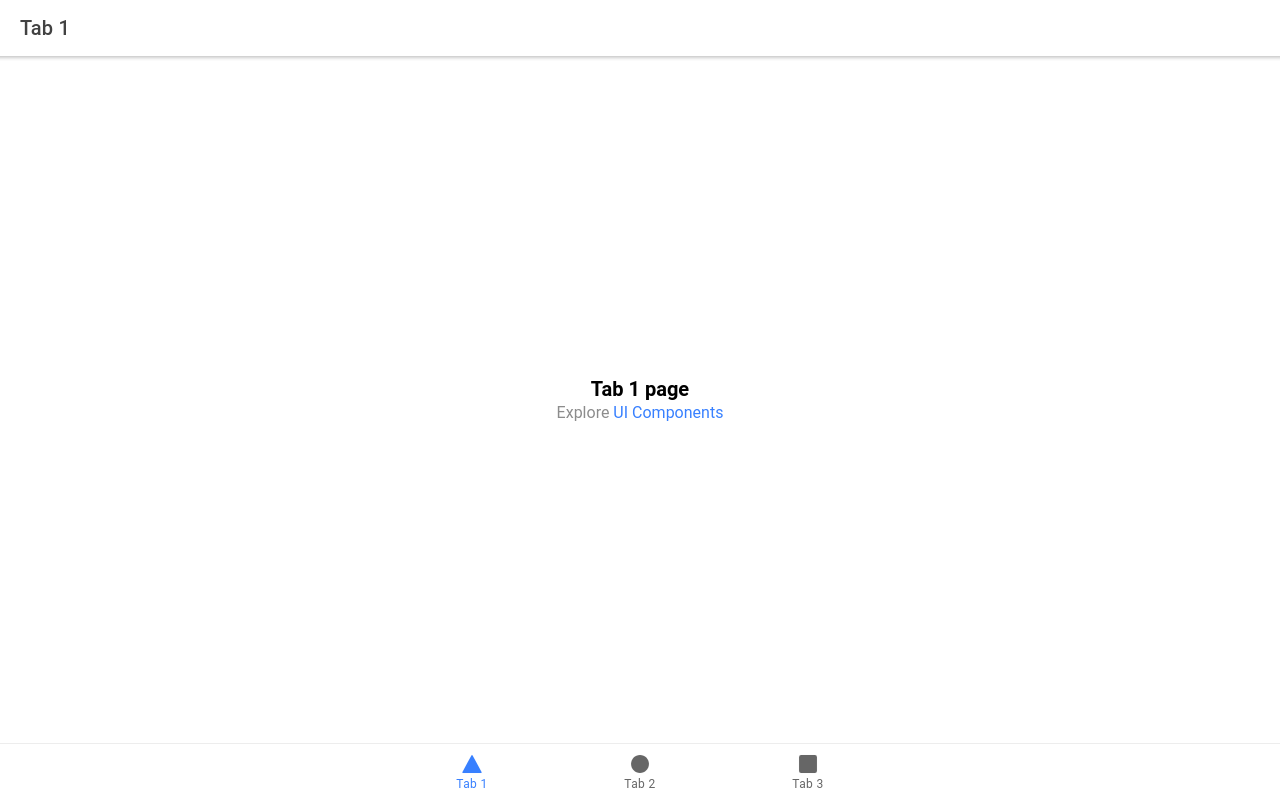
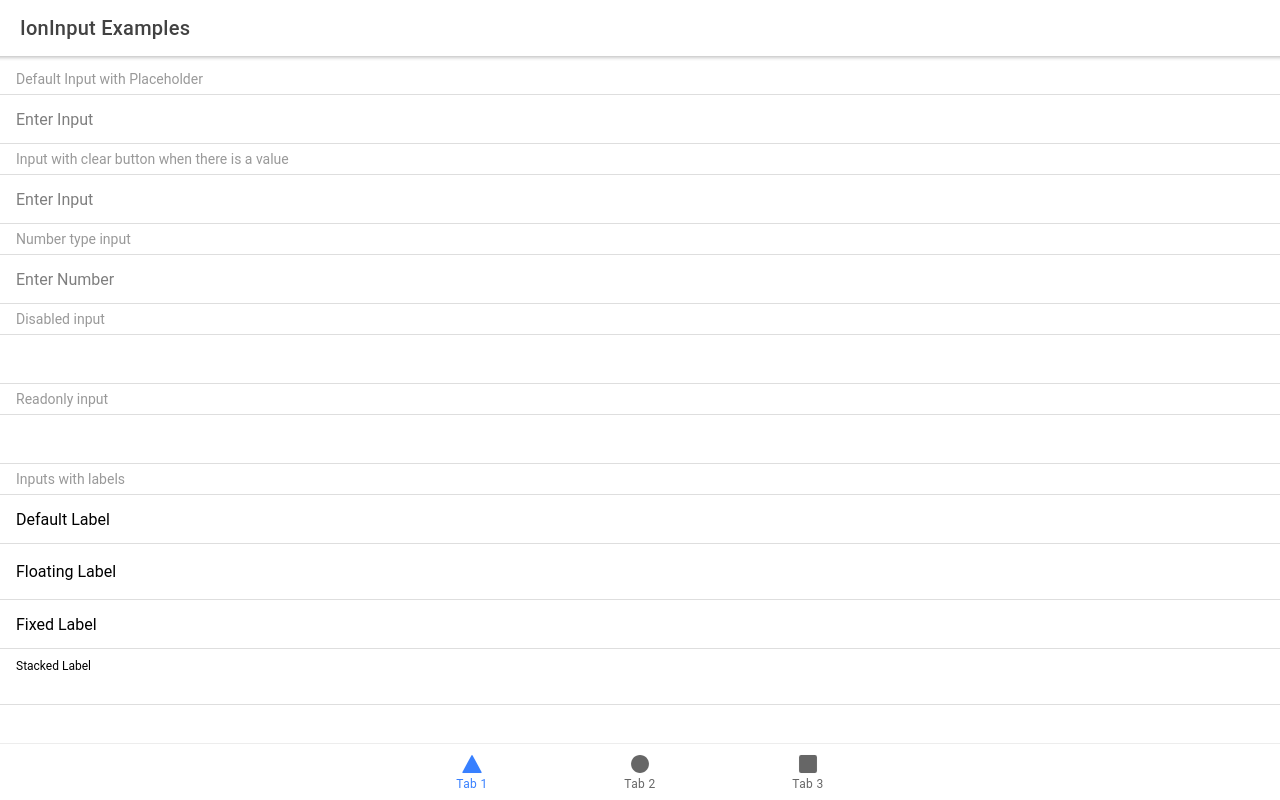
Before and after one commit to 6Gawd/WhatsForDinner, a React (Create React App) app: page /tab2 in a window 1280 px wide. Both pictures are taken after a click on the tab "Tab 1". Built offline with nearby package versions, Linux system fonts and the light colour scheme.

Commit message:
Fix- Working on delete button styling

```diff
--- a/src/components/ExploreContainer.tsx
+++ b/src/components/ExploreContainer.tsx
@@ -9,7 +9,16 @@ const ExploreContainer: React.FC<ContainerProps> = ({ name }) => {
   return (
     <div className="container">
       <strong>{name}</strong>
-      <p>Explore <a target="_blank" rel="noopener noreferrer" href="https://ionicframework.com/docs/components">UI Components</a></p>
+      <p>
+        Explore ALL THE BLESSINGS FROM THE GODS
+        <a
+          target="_blank"
+          rel="noopener noreferrer"
+          href="https://ionicframework.com/docs/components"
+        >
+          UI Components
+        </a>
+      </p>
     </div>
   );
 };
--- a/src/pages/Tab1.tsx
+++ b/src/pages/Tab1.tsx
@@ -1,25 +1,119 @@
-import React from 'react';
-import { IonContent, IonHeader, IonPage, IonTitle, IonToolbar } from '@ionic/react';
-import ExploreContainer from '../components/ExploreContainer';
-import './Tab1.css';
+// import React from 'react';
+// import {
+//   IonContent,
+//   IonHeader,
+//   IonPage,
+//   IonTitle,
+//   IonToolbar
+// } from '@ionic/react';
+// import ExploreContainer from '../components/ExploreContainer';
+// import './Tab1.css';
 
-const Tab1: React.FC = () => {
+// const Tab1: React.FC = () => {
+//   return (
+//     <IonPage>
+//       <IonHeader>
+//         <IonToolbar>
+//           <IonTitle>Ingredients</IonTitle>
+//         </IonToolbar>
+//       </IonHeader>
+//       <IonContent>
+//         <IonHeader collapse="condense">
+//           <IonToolbar>
+//             <IonTitle size="large">Tab 1</IonTitle>
+//           </IonToolbar>
+//         </IonHeader>
+//         <ExploreContainer name="Tab 1 page" />
+//       </IonContent>
+//     </IonPage>
+//   );
+// };
+
+// export default Tab1;
+
+import React, { useState } from 'react';
+import {
+  IonList,
+  IonItem,
+  IonLabel,
+  IonInput,
+  IonToggle,
+  IonRadio,
+  IonCheckbox,
+  IonItemSliding,
+  IonItemOption,
+  IonItemOptions,
+  IonContent,
+  IonItemDivider,
+  IonFabButton,
+  IonButton
+} from '@ionic/react';
+import { truncate } from 'fs';
+
+export const Tab1: React.FC = () => {
+  const [text, setText] = useState<string>();
+  const [number, setNumber] = useState<number>();
+  const [ingredients, setIngredients] = useState<Array<string>>([
+    'apples',
+    'peanut butter'
+  ]);
+
+  const submit = () => {
+    if (text) {
+      setIngredients([...ingredients, text]);
+      setText('');
+    }
+  };
+
+  const removeItem = (food: string) => {
+    const newIngredients = ingredients.filter(elem => elem !== food);
+    setIngredients(newIngredients);
+  };
+
   return (
-    <IonPage>
-      <IonHeader>
-        <IonToolbar>
-          <IonTitle>Tab 1</IonTitle>
-        </IonToolbar>
-      </IonHeader>
-      <IonContent>
-        <IonHeader collapse="condense">
-          <IonToolbar>
-            <IonTitle size="large">Tab 1</IonTitle>
-          </IonToolbar>
-        </IonHeader>
-        <ExploreContainer name="Tab 1 page" />
-      </IonContent>
-    </IonPage>
+    <IonContent>
+      <IonList>
+        {ingredients.map(food => (
+          <IonItemSliding key={food}>
+            <IonItem>
+              <IonLabel>{food}</IonLabel>
+              <IonCheckbox slot="start" />
+            </IonItem>
+            <IonItemOptions side="end">
+              <button color="danger" onClick={() => removeItem(food)}>
+                <span class="button-inner">
+                  <ion-icon
+                    name="trash"
+                    role="img"
+                    class="icon icon-ios ion-ios-trash"
+                    aria-label="trash"
+                  ></ion-icon>
+                  Delete
+                </span>
+              </button>
+            </IonItemOptions>
+          </IonItemSliding>
+        ))}
+      </IonList>
+      <IonItemDivider>Default Input with Placeholder</IonItemDivider>
+      <form
+        onSubmit={e => {
+          e.preventDefault();
+          submit();
+        }}
+      >
+        <IonList>
+          <IonItem>
+            <IonInput
+              value={text}
+              placeholder="Enter Input"
+              onIonChange={e => setText(e.detail.value!)}
+            ></IonInput>
+            <IonButton type="submit">Submit</IonButton>
+          </IonItem>
+        </IonList>
+      </form>
+    </IonContent>
   );
 };
 
--- a/src/pages/Tab2.tsx
+++ b/src/pages/Tab2.tsx
@@ -1,23 +1,93 @@
-import React from 'react';
-import { IonContent, IonHeader, IonPage, IonTitle, IonToolbar } from '@ionic/react';
-import ExploreContainer from '../components/ExploreContainer';
-import './Tab2.css';
+import React, { useState } from 'react';
+import {
+  IonContent,
+  IonHeader,
+  IonPage,
+  IonTitle,
+  IonToolbar,
+  IonInput,
+  IonItem,
+  IonLabel,
+  IonList,
+  IonItemDivider
+} from '@ionic/react';
 
-const Tab2: React.FC = () => {
+export const Tab2: React.FC = () => {
+  const [text, setText] = useState<string>();
+  const [number, setNumber] = useState<number>();
+
   return (
     <IonPage>
       <IonHeader>
         <IonToolbar>
-          <IonTitle>Tab 2</IonTitle>
+          <IonTitle>IonInput Examples</IonTitle>
         </IonToolbar>
       </IonHeader>
       <IonContent>
-        <IonHeader collapse="condense">
-          <IonToolbar>
-            <IonTitle size="large">Tab 2</IonTitle>
-          </IonToolbar>
-        </IonHeader>
-        <ExploreContainer name="Tab 2 page" />
+        <IonList>
+          <IonItemDivider>Default Input with Placeholder</IonItemDivider>
+          <IonItem>
+            <IonInput
+              value={text}
+              placeholder="Enter Input"
+              onIonChange={e => setText(e.detail.value!)}
+            ></IonInput>
+          </IonItem>
+
+          <IonItemDivider>
+            Input with clear button when there is a value
+          </IonItemDivider>
+          <IonItem>
+            <IonInput
+              value={text}
+              placeholder="Enter Input"
+              onIonChange={e => setText(e.detail.value!)}
+              clearInput
+            ></IonInput>
+          </IonItem>
+
+          <IonItemDivider>Number type input</IonItemDivider>
+          <IonItem>
+            <IonInput
+              type="number"
+              value={number}
+              placeholder="Enter Number"
+              onIonChange={e => setNumber(parseInt(e.detail.value!, 10))}
+            ></IonInput>
+          </IonItem>
+
+          <IonItemDivider>Disabled input</IonItemDivider>
+          <IonItem>
+            <IonInput value={text} disabled></IonInput>
+          </IonItem>
+
+          <IonItemDivider>Readonly input</IonItemDivider>
+          <IonItem>
+            <IonInput value={text} readonly></IonInput>
+          </IonItem>
+
+          <IonItemDivider>Inputs with labels</IonItemDivider>
+
+          <IonItem>
+            <IonLabel>Default Label</IonLabel>
+            <IonInput></IonInput>
+          </IonItem>
+
+          <IonItem>
+            <IonLabel position="floating">Floating Label</IonLabel>
+            <IonInput value={text}></IonInput>
+          </IonItem>
+
+          <IonItem>
+            <IonLabel position="fixed">Fixed Label</IonLabel>
+            <IonInput value={text}></IonInput>
+          </IonItem>
+
+          <IonItem>
+            <IonLabel position="stacked">Stacked Label</IonLabel>
+            <IonInput value={text}> </IonInput>
+          </IonItem>
+        </IonList>
       </IonContent>
     </IonPage>
   );
```
